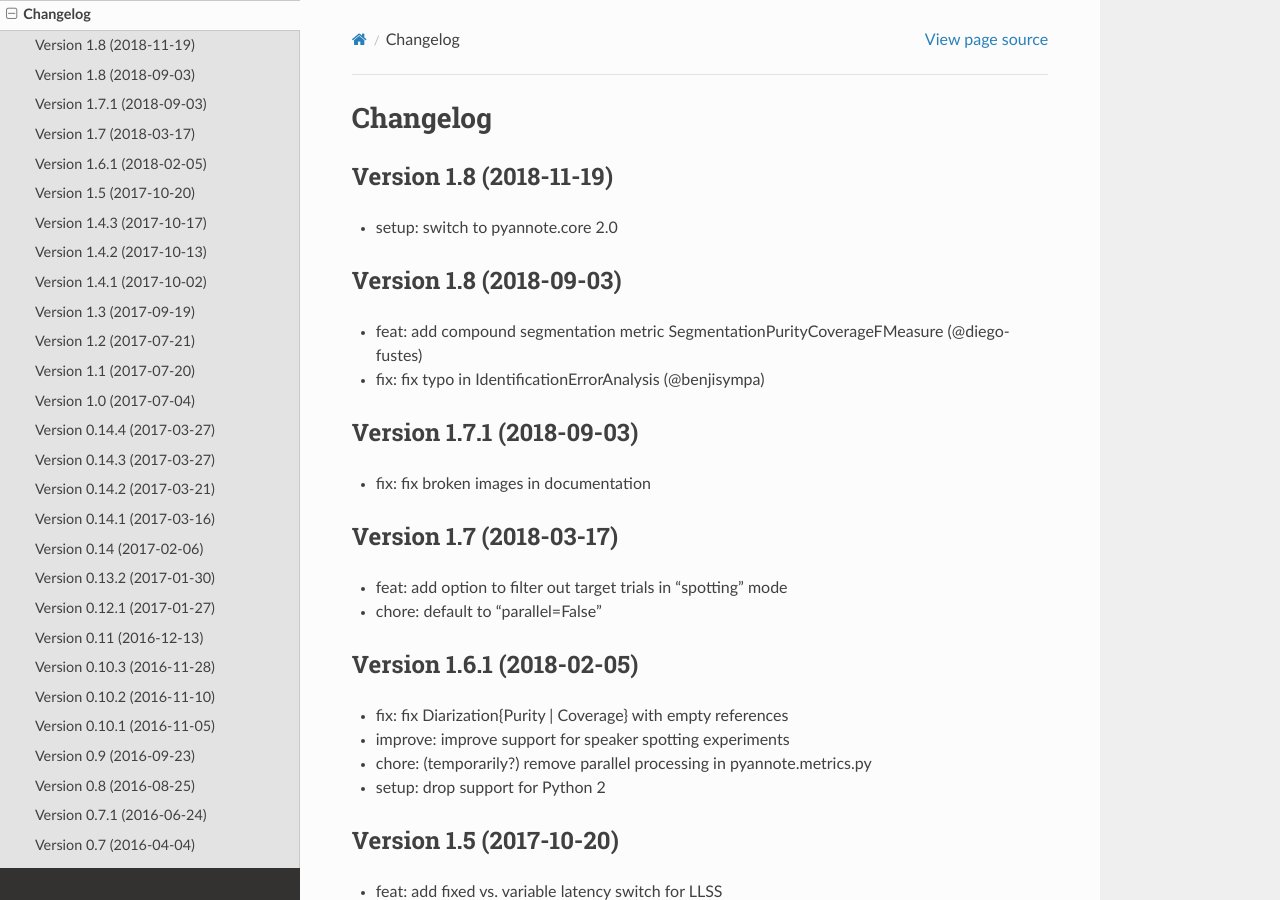
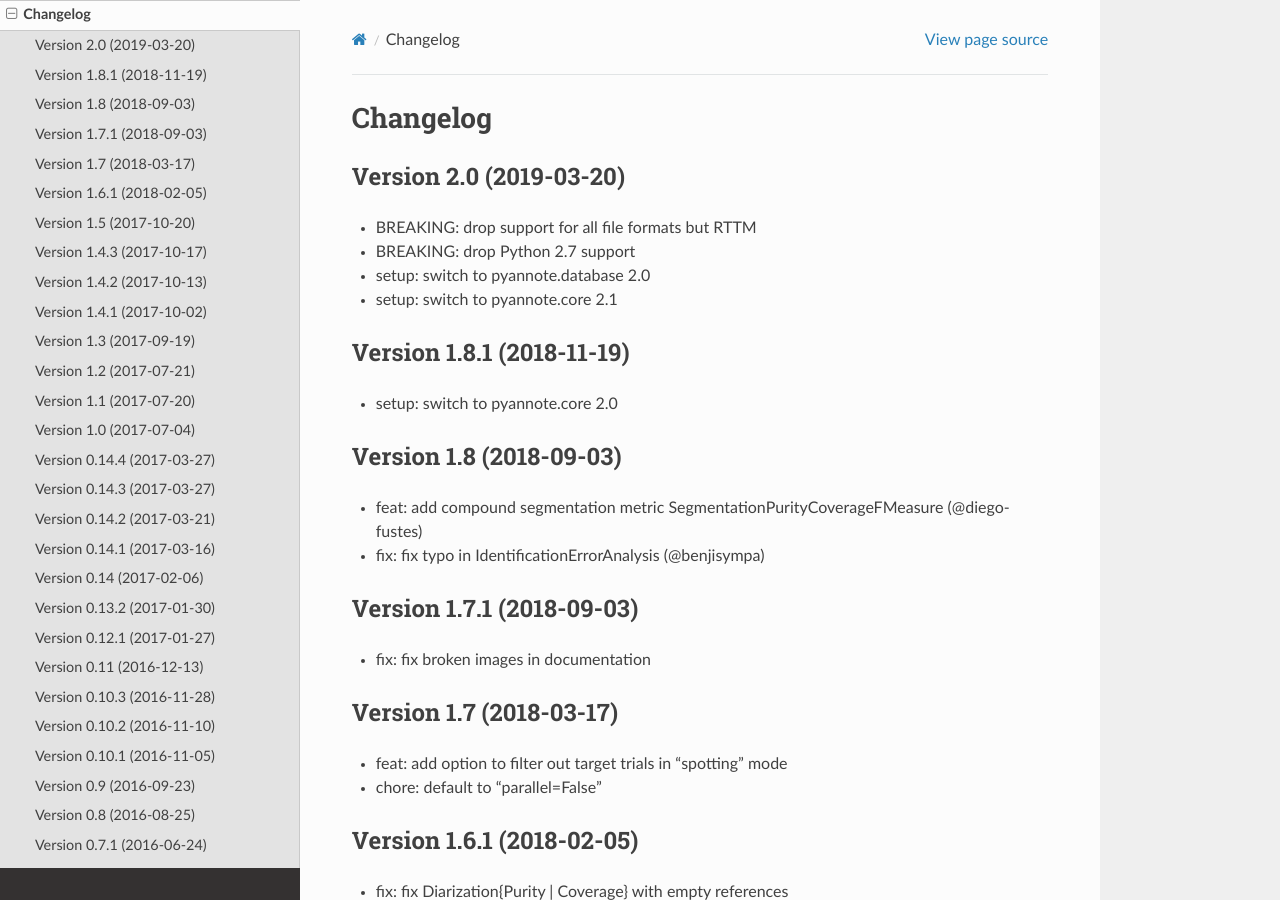
Before and after one commit to pyannote/pyannote-metrics, a Sphinx documentation site: the page built from docs/source/changelog.rst, in a window 1280 px wide and 900 px high. Built offline with Sphinx 7.4.7 and the Read the Docs theme 2.0.0, drawn with Linux system fonts in a browser that asks for light colours.

Commit message:
doc: update changelog

```diff
--- a/docs/source/changelog.rst
+++ b/docs/source/changelog.rst
@@ -2,8 +2,16 @@
 Changelog
 #########
 
-Version 1.8 (2018-11-19)
+Version 2.0 (2019-03-20)
 ~~~~~~~~~~~~~~~~~~~~~~~~
+
+- BREAKING: drop support for all file formats but RTTM
+- BREAKING: drop Python 2.7 support
+- setup: switch to pyannote.database 2.0
+- setup: switch to pyannote.core 2.1
+
+Version 1.8.1 (2018-11-19)
+~~~~~~~~~~~~~~~~~~~~~~~~~~
 
 - setup: switch to pyannote.core 2.0
 
```
